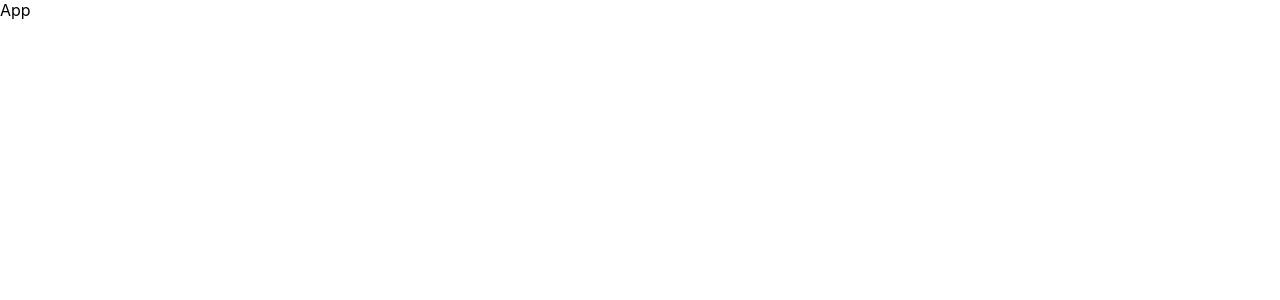
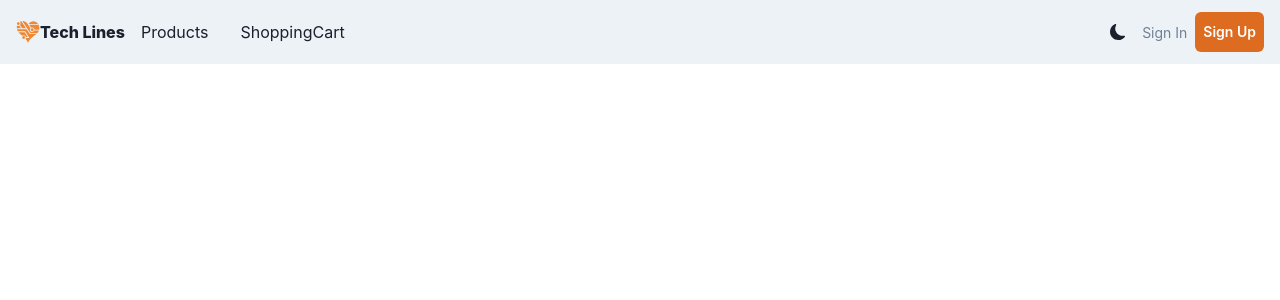
Before and after one commit to Roberto-1998/techlines, a React (Create React App) app in the folder client/: page /registration in a window 1280 px wide. Shown: the top 300 px of the page. Built offline with nearby package versions, Linux system fonts and the light colour scheme.

Commit message:
[add] Navbar created and setud react router

```diff
--- a/client/src/App.js
+++ b/client/src/App.js
@@ -1,5 +1,13 @@
+import Navbar from './components/Navbar';
+import { ChakraProvider } from '@chakra-ui/react';
+
 function App() {
-  return <div>App</div>;
+  return (
+    <ChakraProvider>
+      <Navbar />
+      <main></main>
+    </ChakraProvider>
+  );
 }
 
 export default App;
--- /dev/null
+++ b/client/src/components/Navbar.jsx
@@ -0,0 +1,113 @@
+import {
+  Box,
+  Flex,
+  HStack,
+  Link,
+  Icon,
+  Text,
+  useDisclosure,
+  Button,
+  useColorModeValue,
+  useColorMode,
+  Stack,
+} from '@chakra-ui/react';
+import { Link as ReactLink } from 'react-router-dom';
+import { GiTechnoHeart, GiHamburgerMenu } from 'react-icons/gi';
+import { BsMoonFill, BsSun } from 'react-icons/bs';
+import { AiOutlineClose } from 'react-icons/ai';
+
+const links = [
+  { linkName: 'Products', path: '/products' },
+  { linkName: 'ShoppingCart', path: '/cart' },
+];
+
+const NavLink = ({ path, children }) => (
+  <Link
+    as={ReactLink}
+    to={path}
+    px={2}
+    py={2}
+    rounded={'md'}
+    _hover={{ textDecoration: 'none', bg: useColorModeValue('gray.200', 'gray.700') }}
+  >
+    {children}
+  </Link>
+);
+
+const Navbar = () => {
+  const { isOpen, onClose, onOpen } = useDisclosure();
+  const { colorMode, toggleColorMode } = useColorMode();
+
+  return (
+    <Box bg={useColorModeValue('gray.100', 'gray.900')} px={4}>
+      <Flex h={16} alignItems={'center'} justifyContent={'space-between'}>
+        <Icon
+          cursor={'pointer'}
+          as={isOpen ? AiOutlineClose : GiHamburgerMenu}
+          onClick={isOpen ? onClose : onOpen}
+          display={{ md: 'none' }}
+        />
+
+        <HStack>
+          <Link as={ReactLink} to={'/'}>
+            <Flex alignItems={'center'}>
+              <Icon as={GiTechnoHeart} h={6} w={6} color={'orange.400'} />
+              <Text fontWeight={'extrabold'}>Tech Lines</Text>
+            </Flex>
+          </Link>
+          <HStack as={'nav'} spacing={4} display={{ base: 'none', md: 'flex' }} align={'center'}>
+            {links.map((link) => (
+              <NavLink key={link.linkName} path={link.path}>
+                {link.linkName}
+              </NavLink>
+            ))}
+          </HStack>
+        </HStack>
+        <Flex alignItems={'center'}>
+          <NavLink>
+            <Flex alignItems={'center'}>
+              <Icon
+                as={colorMode === 'light' ? BsMoonFill : BsSun}
+                alignItems={'center'}
+                onClick={() => toggleColorMode()}
+              />
+            </Flex>
+          </NavLink>
+          <Button as={ReactLink} to={'/login'} p={2} fontSize={'sm'} fontWeight={400} variant={'link'}>
+            Sign In
+          </Button>
+          <Button
+            as={ReactLink}
+            to={'/registration'}
+            p={2}
+            fontSize={'sm'}
+            fontWeight={600}
+            _hover={{ bg: 'orange.400' }}
+            bg={'orange.500'}
+            color={'white'}
+            display={{ base: 'none', md: 'inline-flex' }}
+          >
+            Sign Up
+          </Button>
+        </Flex>
+      </Flex>
+
+      {isOpen ? (
+        <Box pb={4} display={{ md: 'none' }}>
+          <Stack as={'nav'} spacing={4}>
+            {links.map((link) => (
+              <NavLink key={link.linkName} path={link.path}>
+                {link.linkName}
+              </NavLink>
+            ))}
+            <NavLink key={'sign up'} path={'/registration'}>
+              Sign Up
+            </NavLink>
+          </Stack>
+        </Box>
+      ) : null}
+    </Box>
+  );
+};
+
+export default Navbar;
--- a/client/src/index.js
+++ b/client/src/index.js
@@ -3,11 +3,14 @@
 import './index.css';
 import App from './App';
 import reportWebVitals from './reportWebVitals';
+import { BrowserRouter as Router } from 'react-router-dom';
 
 const root = ReactDOM.createRoot(document.getElementById('root'));
 root.render(
   <React.StrictMode>
-    <App />
+    <Router>
+      <App />
+    </Router>
   </React.StrictMode>
 );
 
--- /dev/null
+++ b/package.json
@@ -0,0 +1,6 @@
+{
+  "dependencies": {
+    "@chakra-ui/icons": "^2.0.17",
+    "@chakra-ui/react": "^2.5.1"
+  }
+}
```
Also changed, not shown: client/package.json (+9 -1 lines), client/src/index.css (line endings or trailing spaces), 2 other files (tests, documents, lock files or other folders).
